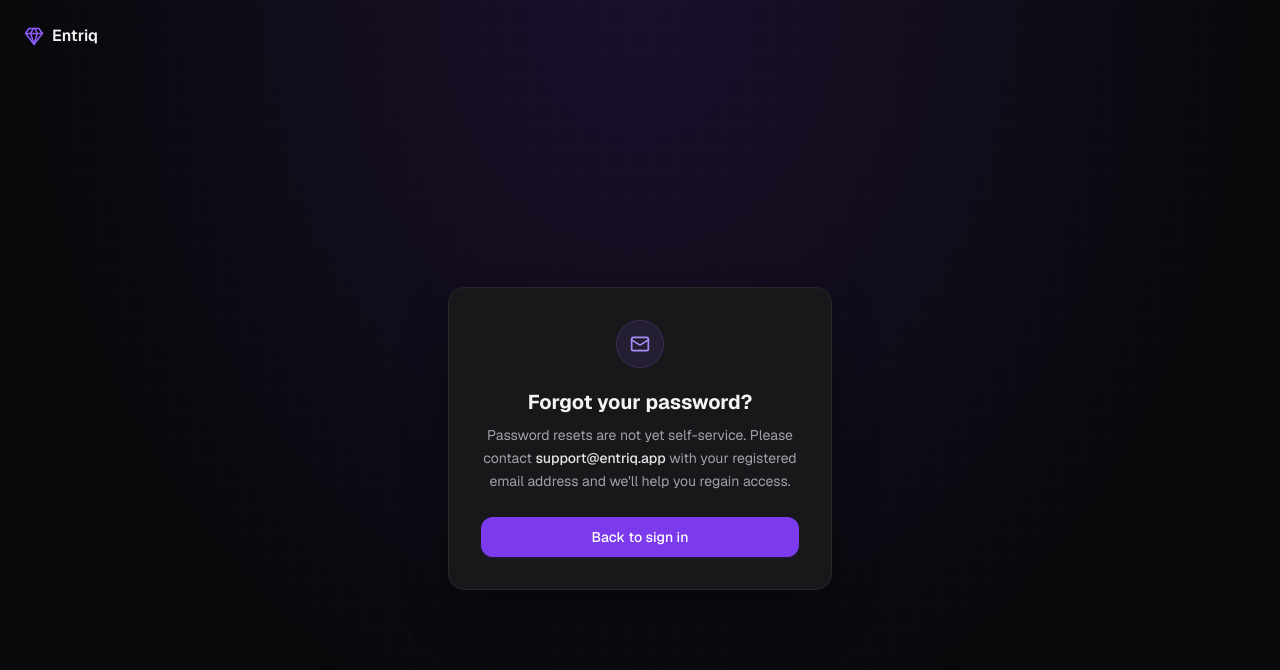
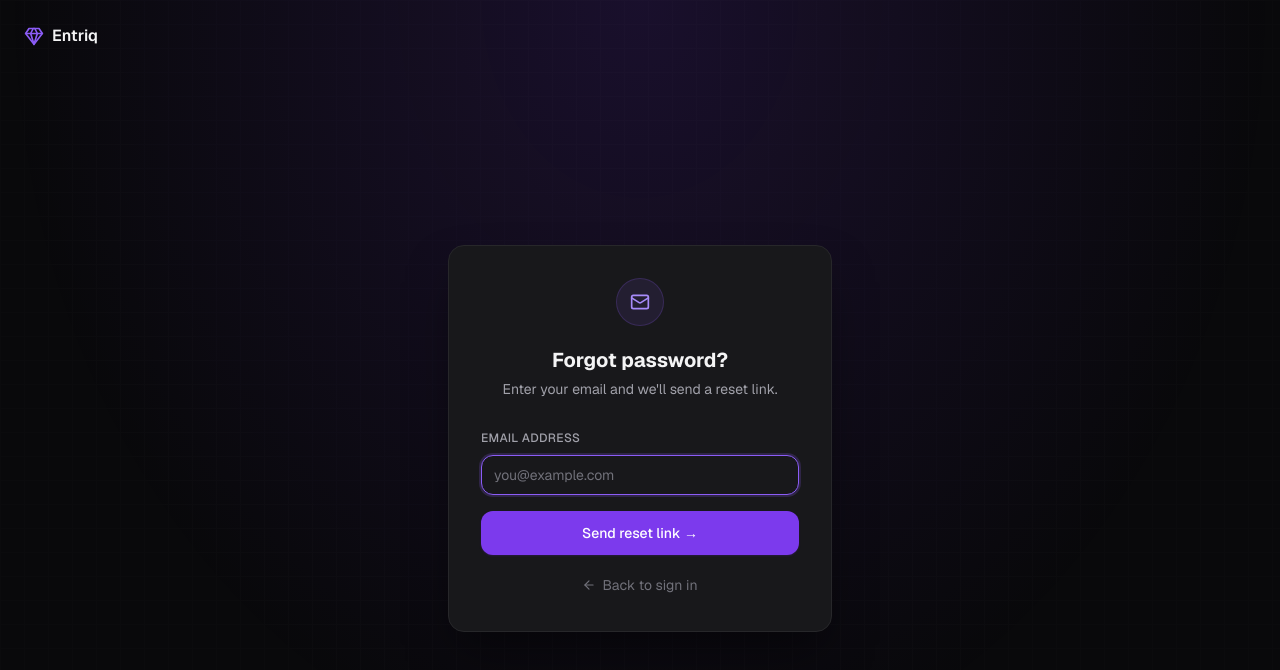
Before and after one commit to Chaganti-Reddy/entriq, a Next.js app in the folder apps/web/: page /forgot-password in a window 1280 px wide. Shown: the top 670 px of the page. Built offline with nearby package versions, Linux system fonts and the light colour scheme; no server answers.

Commit message:
feat: forgot password flow + reset link page + forgot password link on login

```diff
--- a/apps/web/app/(auth)/forgot-password/page.tsx
+++ b/apps/web/app/(auth)/forgot-password/page.tsx
@@ -1,30 +1,105 @@
 // apps/web/app/(auth)/forgot-password/page.tsx
-// Informs users that password reset is handled by their account owner.
-// Entriq is a single-org-per-signup product — password reset requires re-signup or admin action.
+// Password reset via Supabase — sends a reset link to the user's email.
 'use client';
 
+import { useState } from 'react';
 import Link from 'next/link';
-import { Mail } from 'lucide-react';
+import { useForm } from 'react-hook-form';
+import { zodResolver } from '@hookform/resolvers/zod';
+import { z } from 'zod';
+import { Mail, ArrowLeft, CheckCircle2, Loader2 } from 'lucide-react';
 import { Button } from '@/components/ui/button';
+import { Input } from '@/components/ui/input';
+import { Label } from '@/components/ui/label';
+import { api } from '@/lib/api';
+
+const schema = z.object({
+  email: z.string().email('Enter a valid email address'),
+});
+type FormData = z.infer<typeof schema>;
 
 export default function ForgotPasswordPage() {
+  const [sent, setSent] = useState(false);
+  const [sentEmail, setSentEmail] = useState('');
+  const [loading, setLoading] = useState(false);
+  const [error, setError] = useState('');
+
+  const { register, handleSubmit, formState: { errors } } = useForm<FormData>({
+    resolver: zodResolver(schema),
+  });
+
+  async function onSubmit(data: FormData) {
+    setLoading(true);
+    setError('');
+    try {
+      await api.post('/auth/forgot-password', { email: data.email });
+      setSentEmail(data.email);
+      setSent(true);
+    } catch {
+      // Always show success to prevent email enumeration
+      setSentEmail(data.email);
+      setSent(true);
+    } finally {
+      setLoading(false);
+    }
+  }
+
+  if (sent) {
+    return (
+      <div className="w-full max-w-sm animate-slide-up">
+        <div className="bg-zinc-900 border border-zinc-800 rounded-2xl p-8 shadow-2xl shadow-black/50 text-center">
+          <div className="mx-auto mb-5 flex h-14 w-14 items-center justify-center rounded-full bg-green-500/10 border border-green-500/20">
+            <CheckCircle2 className="w-7 h-7 text-green-400" />
+          </div>
+          <h1 className="text-xl font-bold text-zinc-100 mb-2">Check your email</h1>
+          <p className="text-sm text-zinc-400 mb-2 leading-relaxed">
+            If an account exists for{' '}
+            <span className="text-violet-400 font-medium">{sentEmail}</span>,
+            we sent a password reset link.
+          </p>
+          <p className="text-xs text-zinc-500 mb-6">Check spam if you don't see it.</p>
+          <Button asChild className="w-full" variant="outline">
+            <Link href="/login">Back to sign in</Link>
+          </Button>
+        </div>
+      </div>
+    );
+  }
+
   return (
     <div className="w-full max-w-sm animate-slide-up">
-      <div className="bg-zinc-900 border border-zinc-800 rounded-2xl p-8 shadow-2xl shadow-black/50 text-center">
+      <div className="bg-zinc-900 border border-zinc-800 rounded-2xl p-8 shadow-2xl shadow-black/50">
         <div className="mx-auto mb-5 flex h-12 w-12 items-center justify-center rounded-full bg-violet-500/10 border border-violet-500/20">
           <Mail className="w-5 h-5 text-violet-400" />
         </div>
-
-        <h1 className="text-xl font-bold text-zinc-100 mb-2">Forgot your password?</h1>
-        <p className="text-sm text-zinc-400 mb-6 leading-relaxed">
-          Password resets are not yet self-service. Please contact{' '}
-          <span className="text-zinc-200 font-medium">support@entriq.app</span> with your
-          registered email address and we'll help you regain access.
+        <h1 className="text-xl font-bold text-zinc-100 mb-1 text-center">Forgot password?</h1>
+        <p className="text-sm text-zinc-400 mb-6 text-center leading-relaxed">
+          Enter your email and we'll send a reset link.
         </p>
 
-        <Button asChild className="w-full">
-          <Link href="/login">Back to sign in</Link>
-        </Button>
+        {error && (
+          <div className="mb-4 px-4 py-3 bg-red-500/10 border border-red-500/20 rounded-xl">
+            <p className="text-sm text-red-400">{error}</p>
+          </div>
+        )}
+
+        <form onSubmit={handleSubmit(onSubmit)} className="space-y-4">
+          <div>
+            <Label htmlFor="email">Email address</Label>
+            <Input id="email" type="email" className="mt-1.5" placeholder="you@example.com"
+              error={!!errors.email} autoComplete="email" autoFocus {...register('email')} />
+            {errors.email && <p className="text-xs text-red-400 mt-1">{errors.email.message}</p>}
+          </div>
+          <Button type="submit" className="w-full h-11" disabled={loading}>
+            {loading ? <><Loader2 className="w-4 h-4 animate-spin" /> Sending…</> : 'Send reset link →'}
+          </Button>
+        </form>
+
+        <div className="mt-5 text-center">
+          <Link href="/login" className="inline-flex items-center gap-1.5 text-sm text-zinc-500 hover:text-zinc-300 transition-colors">
+            <ArrowLeft className="w-3.5 h-3.5" /> Back to sign in
+          </Link>
+        </div>
       </div>
     </div>
   );
--- a/apps/web/app/(auth)/login/page.tsx
+++ b/apps/web/app/(auth)/login/page.tsx
@@ -96,6 +96,9 @@ function LoginForm() {
           <div>
             <div className="flex items-center justify-between mb-1.5">
               <Label htmlFor="password">Password</Label>
+              <Link href="/forgot-password" className="text-xs text-zinc-500 hover:text-violet-400 transition-colors">
+                Forgot password?
+              </Link>
             </div>
             <PasswordInput id="password" error={!!errors.password} autoComplete="current-password" {...register('password')} />
             {errors.password && <p className="text-xs text-red-400 mt-1 animate-fade-in">{errors.password.message}</p>}
--- /dev/null
+++ b/apps/web/app/auth/reset-password/page.tsx
@@ -0,0 +1,155 @@
+// apps/web/app/auth/reset-password/page.tsx
+// Supabase redirects here after user clicks the reset link in email.
+// Extracts the token from the URL hash, lets user set a new password.
+'use client';
+
+import { Suspense, useState, useEffect } from 'react';
+import { useRouter, useSearchParams } from 'next/navigation';
+import { useForm } from 'react-hook-form';
+import { zodResolver } from '@hookform/resolvers/zod';
+import { z } from 'zod';
+import { toast } from 'sonner';
+import { Loader2, KeyRound, CheckCircle2 } from 'lucide-react';
+import { createClient } from '@supabase/supabase-js';
+import { Button } from '@/components/ui/button';
+import { Label } from '@/components/ui/label';
+import { PasswordInput } from '@/components/ui/password-input';
+
+const schema = z.object({
+  password:        z.string().min(8, 'Password must be at least 8 characters').max(128),
+  confirmPassword: z.string(),
+}).refine((d) => d.password === d.confirmPassword, {
+  message: "Passwords don't match",
+  path: ['confirmPassword'],
+});
+type FormData = z.infer<typeof schema>;
+
+const supabase = createClient(
+  process.env.NEXT_PUBLIC_SUPABASE_URL!,
+  process.env.NEXT_PUBLIC_SUPABASE_ANON_KEY!,
+);
+
+function ResetPasswordForm() {
+  const router = useRouter();
+  const searchParams = useSearchParams();
+  const [loading, setLoading] = useState(false);
+  const [done, setDone] = useState(false);
+  const [sessionReady, setSessionReady] = useState(false);
+  const [sessionError, setSessionError] = useState('');
+
+  const { register, handleSubmit, formState: { errors } } = useForm<FormData>({
+    resolver: zodResolver(schema),
+  });
+
+  // Supabase puts the recovery token in the URL hash as #access_token=...&type=recovery
+  useEffect(() => {
+    const hash = window.location.hash;
+    if (hash.includes('type=recovery') || hash.includes('access_token')) {
+      // Let Supabase JS pick up the session from the hash
+      supabase.auth.getSession().then(({ data }: { data: { session: { user: unknown } | null } }) => {
+        if (data.session) {
+          setSessionReady(true);
+        } else {
+          setSessionError('Reset link is invalid or has expired. Please request a new one.');
+        }
+      });
+    } else {
+      // Check for error in query params (Supabase sometimes uses these)
+      const error = searchParams.get('error_description') ?? searchParams.get('error');
+      if (error) {
+        setSessionError(error);
+      } else {
+        setSessionError('No reset token found. Please request a new password reset link.');
+      }
+    }
+  }, [searchParams]);
+
+  async function onSubmit(data: FormData) {
+    setLoading(true);
+    try {
+      const { error } = await supabase.auth.updateUser({ password: data.password });
+      if (error) {
+        toast.error(error.message);
+        return;
+      }
+      setDone(true);
+      setTimeout(() => router.push('/login'), 2500);
+    } catch {
+      toast.error('Something went wrong. Try again.');
+    } finally {
+      setLoading(false);
+    }
+  }
+
+  if (done) {
+    return (
+      <div className="w-full max-w-sm animate-slide-up">
+        <div className="bg-zinc-900 border border-zinc-800 rounded-2xl p-8 shadow-2xl shadow-black/50 text-center">
+          <CheckCircle2 className="w-12 h-12 text-green-400 mx-auto mb-4" />
+          <h1 className="text-xl font-bold text-zinc-100 mb-2">Password updated!</h1>
+          <p className="text-sm text-zinc-400">Redirecting you to sign in…</p>
+        </div>
+      </div>
+    );
+  }
+
+  if (sessionError) {
+    return (
+      <div className="w-full max-w-sm animate-slide-up">
+        <div className="bg-zinc-900 border border-zinc-800 rounded-2xl p-8 shadow-2xl shadow-black/50 text-center">
+          <h1 className="text-xl font-bold text-zinc-100 mb-3">Invalid reset link</h1>
+          <p className="text-sm text-zinc-400 mb-6">{sessionError}</p>
+          <Button asChild className="w-full">
+            <a href="/forgot-password">Request new reset link</a>
+          </Button>
+        </div>
+      </div>
+    );
+  }
+
+  if (!sessionReady) {
+    return (
+      <div className="w-full max-w-sm flex items-center justify-center py-20">
+        <Loader2 className="w-8 h-8 text-violet-400 animate-spin" />
+      </div>
+    );
+  }
+
+  return (
+    <div className="w-full max-w-sm animate-slide-up">
+      <div className="bg-zinc-900 border border-zinc-800 rounded-2xl p-8 shadow-2xl shadow-black/50">
+        <div className="mx-auto mb-5 flex h-12 w-12 items-center justify-center rounded-full bg-violet-500/10 border border-violet-500/20">
+          <KeyRound className="w-5 h-5 text-violet-400" />
+        </div>
+        <h1 className="text-xl font-bold text-zinc-100 mb-1 text-center">Set new password</h1>
+        <p className="text-sm text-zinc-400 mb-6 text-center">Choose a strong password.</p>
+
+        <form onSubmit={handleSubmit(onSubmit)} className="space-y-4">
+          <div>
+            <Label htmlFor="password">New password</Label>
+            <PasswordInput id="password" className="mt-1.5" placeholder="Min. 8 characters"
+              error={!!errors.password} autoFocus {...register('password')} />
+            {errors.password && <p className="text-xs text-red-400 mt-1">{errors.password.message}</p>}
+          </div>
+          <div>
+            <Label htmlFor="confirm">Confirm new password</Label>
+            <PasswordInput id="confirm" className="mt-1.5"
+              error={!!errors.confirmPassword} {...register('confirmPassword')} />
+            {errors.confirmPassword && <p className="text-xs text-red-400 mt-1">{errors.confirmPassword.message}</p>}
+          </div>
+          <Button type="submit" className="w-full h-11 mt-2" disabled={loading}>
+            {loading ? <><Loader2 className="w-4 h-4 animate-spin" /> Updating…</> : 'Update password →'}
+          </Button>
+        </form>
+      </div>
+    </div>
+  );
+}
+
+export default function ResetPasswordPage() {
+  return (
+    <Suspense>
+      <ResetPasswordForm />
+    </Suspense>
+  );
+}
--- a/apps/web/package.json
+++ b/apps/web/package.json
@@ -14,6 +14,7 @@
     "@hookform/resolvers": "^3.9.0",
     "@radix-ui/react-progress": "^1.1.0",
     "@radix-ui/react-slot": "^1.1.0",
+    "@supabase/supabase-js": "^2.106.2",
     "@tanstack/react-query": "^5.45.0",
     "@tanstack/react-query-devtools": "^5.45.0",
     "axios": "^1.7.0",
```
Also changed, not shown: 2 other files (tests, documents, lock files or other folders).
